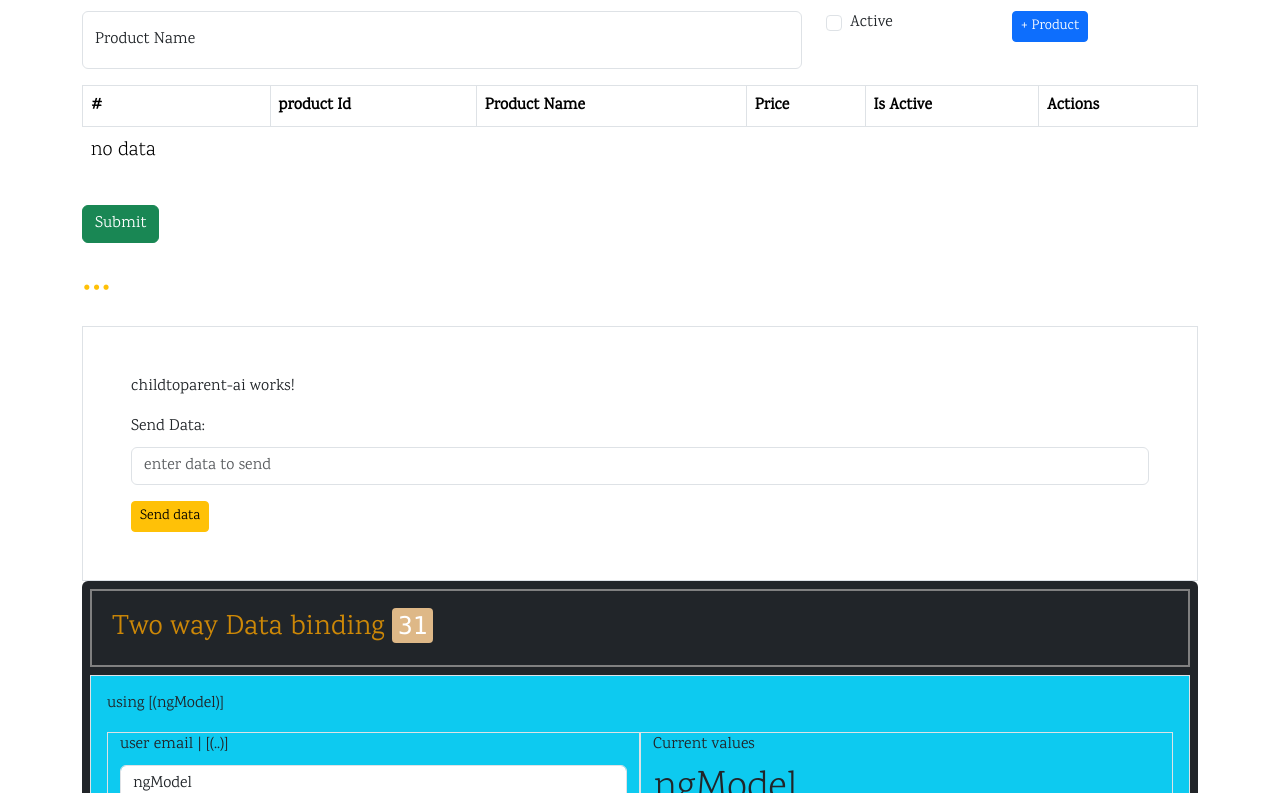
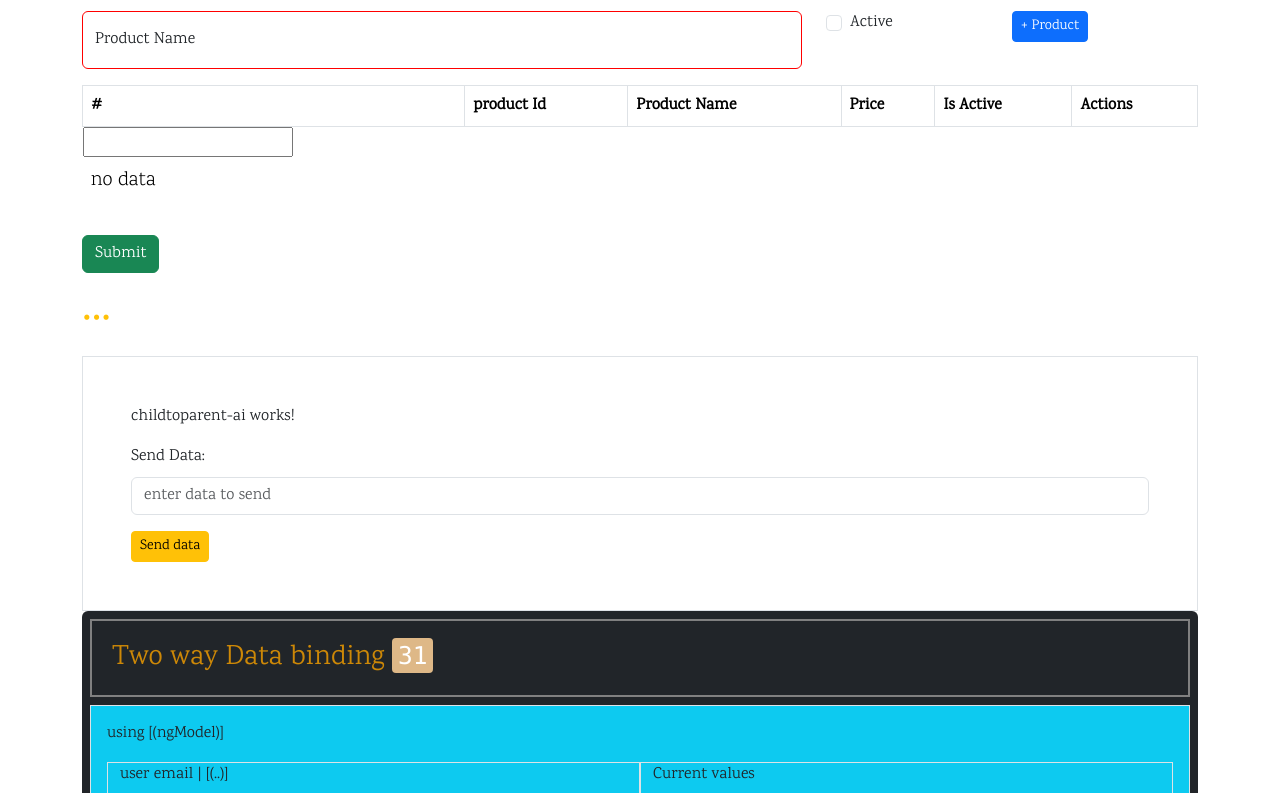
Before and after one commit to FarhanHamza/Angular15AtoZBlog, an Angular app: page /customer in a window 1280 px wide. Shown: the part 627-1420 px from the top of the page. Built offline with nearby package versions, Linux system fonts and the light colour scheme.

Commit message:
Search on Product list. 1 Organial [ ], changeDect

```diff
--- a/src/app/pages/products/add-product/add-product.component.ts
+++ b/src/app/pages/products/add-product/add-product.component.ts
@@ -1,4 +1,4 @@
-import { Component, OnInit } from '@angular/core';
+import { ChangeDetectorRef, Component, OnInit } from '@angular/core';
 import {
   FormBuilder,
   FormGroup,
@@ -14,7 +14,10 @@ import Swal from 'sweetalert2';
   styleUrls: ['./add-product.component.css'],
 })
 export class AddProductsComponent implements OnInit {
-  constructor(private formBuilder: FormBuilder) {}
+  constructor(
+    private formBuilder: FormBuilder,
+    private changeDetectorRef: ChangeDetectorRef
+  ) {}
   ngOnInit(): void {
     this.create();
     // Swal.fire({
@@ -89,11 +92,13 @@ export class AddProductsComponent implements OnInit {
     Swal.fire(`Product`, `${JSON.stringify(this.form.value)}`, 'question');
 
     this.productList.push({
-      id: this.productList.length +1,
+      id: this.productList.length + 1,
       productName: this.form.value['productName'],
       price: this.form.value['price'],
       isActive: this.form.value['isActive'],
     });
+    this.changeDetectorRef.detectChanges();
+    // this.productList = [...this.productList]; // Update the productList property
 
     this.create();
     this.isFormSubmit = false;
@@ -123,10 +128,12 @@ export class AddProductsComponent implements OnInit {
   }
 
   updateProduct() {
-    let index = this.productList.findIndex((p: Product) => p.id === this.currentId);
+    let index = this.productList.findIndex(
+      (p: Product) => p.id === this.currentId
+    );
     if (index === -1) {
-      console.log("Product not found");
-     return;
+      console.log('Product not found');
+      return;
     }
 
     // updating values on index:
@@ -137,6 +144,6 @@ export class AddProductsComponent implements OnInit {
     this.showAddBtn = true;
     this.showUpdateBtn = false;
     this.create();
-    Swal.fire("Product", `Product Updated!`, "success")
+    Swal.fire('Product', `Product Updated!`, 'success');
   }
 }
--- a/src/app/pages/products/product-list/product-list.component.html
+++ b/src/app/pages/products/product-list/product-list.component.html
@@ -1,6 +1,7 @@
 <!-- <p>product-list works!</p> -->
 
 <table class="table table-bordered table-striped table-hover">
+        <input type="text" for="productName" (input)="search(searchProduct)" [(ngModel)]="searchProduct">
     <thead>
         <tr>
             <th>#</th>
--- a/src/app/pages/products/product-list/product-list.component.ts
+++ b/src/app/pages/products/product-list/product-list.component.ts
@@ -4,25 +4,36 @@ import { Product } from 'src/app/shared/interfaces/product';
 @Component({
   selector: 'app-product-list',
   templateUrl: './product-list.component.html',
-  styleUrls: ['./product-list.component.css']
+  styleUrls: ['./product-list.component.css'],
 })
 export class ProductListComponent implements OnInit {
-  ngOnInit(): void {
+  ngOnInit(): void {}
 
+  @Input() product_List: Product[] = [];
+  @Input() originalProductList: Product[] = []; // Add this property
+
+  @Output() delProduct: any = new EventEmitter();
+  @Output() editProduct: any = new EventEmitter();
+
+  searchProduct: any;
+  search(name: string) {
+    debugger;
+    if (name) {
+      this.product_List = this.originalProductList.filter((item: any) =>
+        item.productName.includes(name)
+      );
+    } else {
+      // this.product_List = [...this.originalProductList]; // Restore the original product list
+      this.product_List =this.originalProductList; // Restore the original product list
+    }
   }
 
-  @Input() product_List : Product[] = [];
-  @Output() delProduct:any = new EventEmitter();
-  @Output() editProduct: any = new EventEmitter();
-
-  deleteProductClick(product: Product){
+  deleteProductClick(product: Product) {
     console.log(product);
     this.delProduct.emit(product);
   }
 
-
-  editProductClick(product: Product){
+  editProductClick(product: Product) {
     this.editProduct.emit(product);
   }
-
 }
--- a/src/styles.css
+++ b/src/styles.css
@@ -78,8 +78,17 @@ html {
 /* Validation for Reactive Forms */
 
 /* Add content in Label */
-.requiredField::after{
+.requiredField::after {
   content: "*";
   margin: 0 6px;
   color: red;
 }
+
+/* Input fileds Border Success|Error */
+.form-control.ng-invalid {
+  border: 1px solid red;
+}
+
+.form-control.ng-valid {
+  border: 1px solid green;
+}
```
